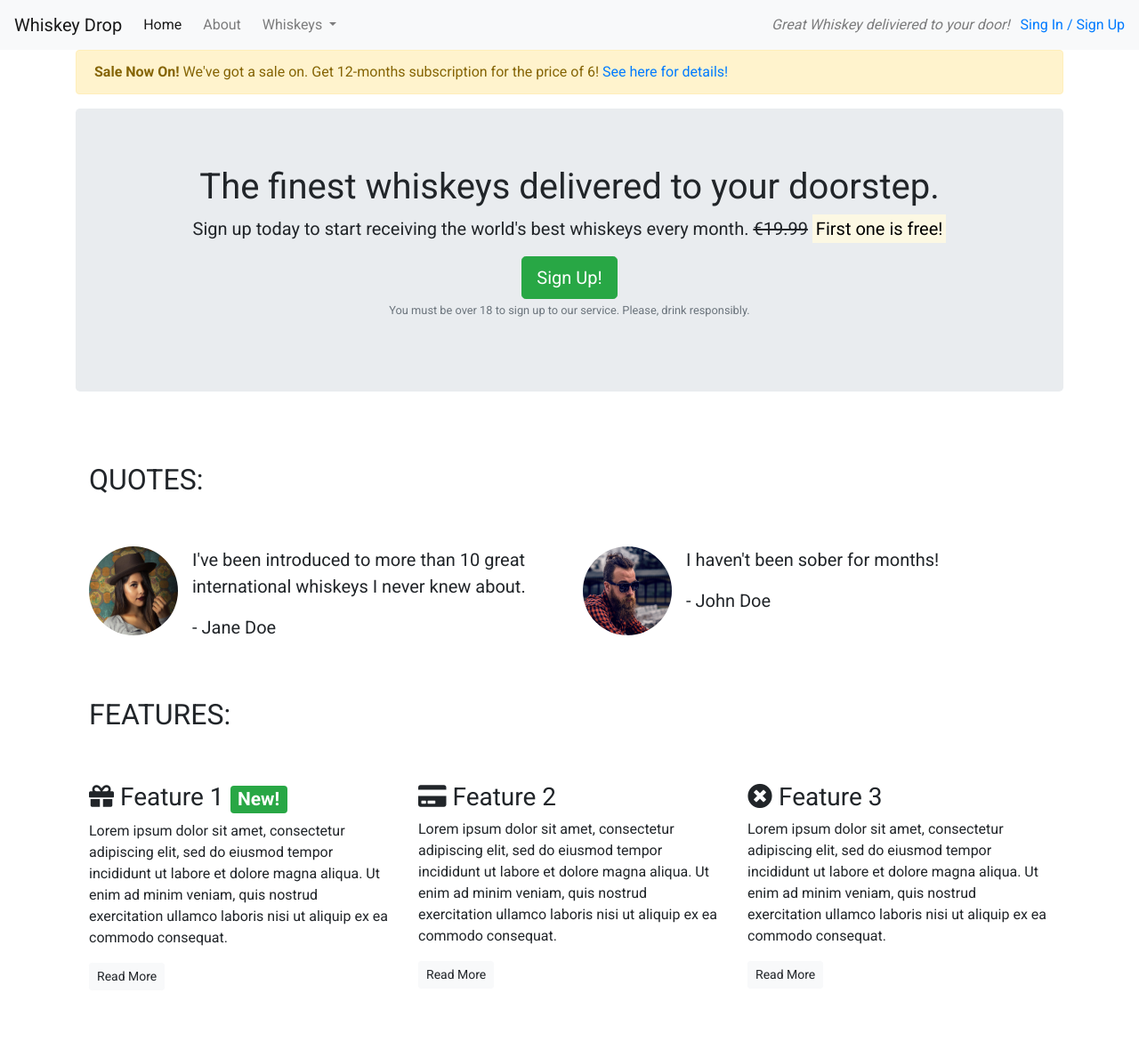
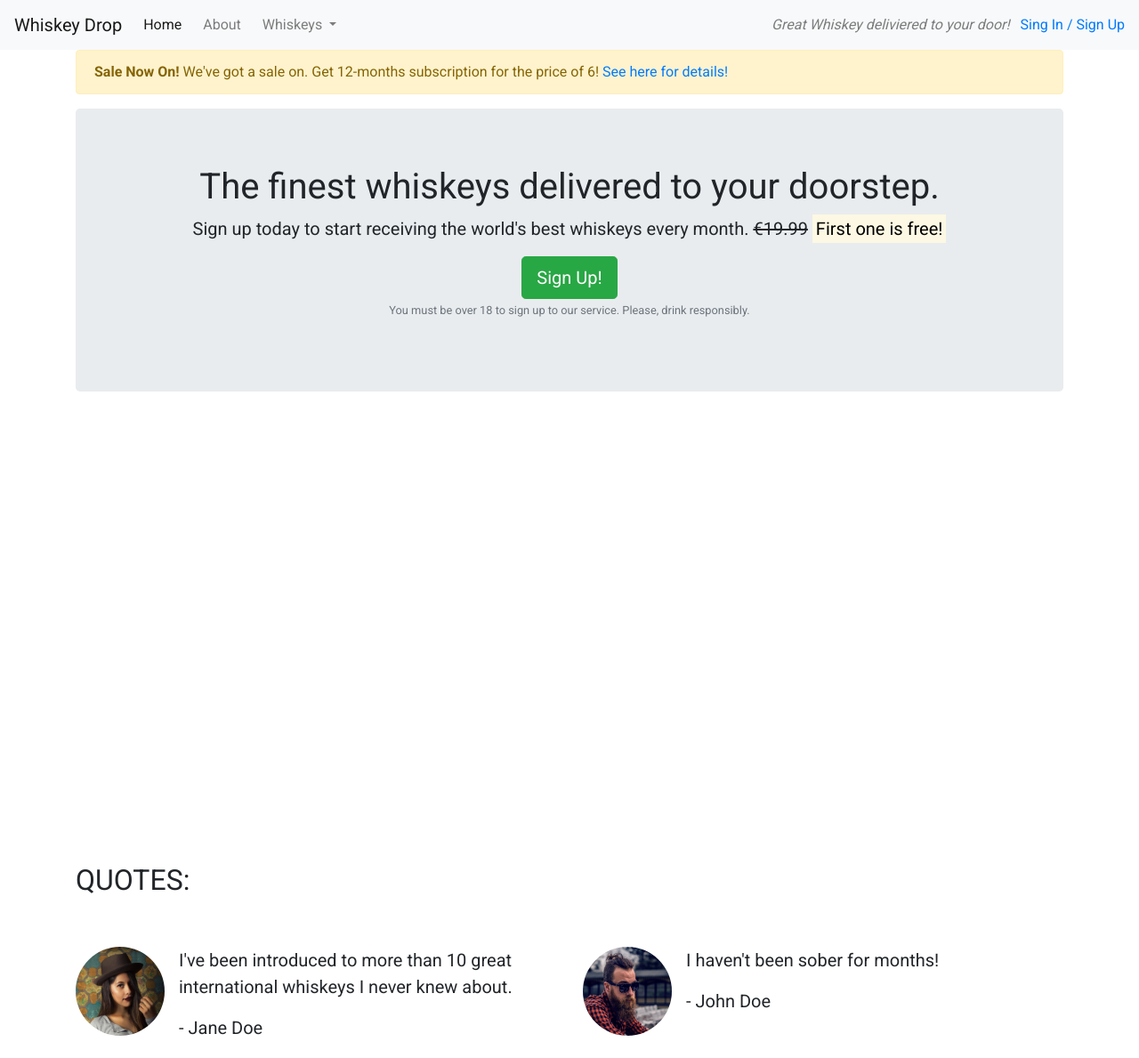
Before and after one commit to StephenJ2020/bootstrap4, a plain HTML site: page index.html in a window 1280 px wide. Shown: the top 1189 px of the page at 89% size. Before the commit the page ends 1129 px from the top, so only its background shows below. Drawn offline with nearby package versions, Linux system fonts and the light colour scheme.

Commit message:
style: Set 'callout-container' height 100vh

```diff
--- a/assets/css/style.css
+++ b/assets/css/style.css
@@ -1,3 +1,13 @@
 body{
     font-family: 'Roboto', sans-serif;
 }
+
+.alert-container{}
+
+.callout-container{
+    height: 100vh;
+}
+
+.quotes-container{}
+
+.features-container{}
--- a/index.html
+++ b/index.html
@@ -49,6 +49,8 @@
                 </div>
             </div>
         </div>
+    </div>
+    <div class="container callout-container">
         <!-- Callout -->
         <div class="row">
             <div class="col-12">
@@ -64,7 +66,7 @@
             </div>
         </div>
         <!-- /.callout -->
-    <div>
+    </div>
 
         <!-- Quotes -->
     <div class="container quotes-container">
```
